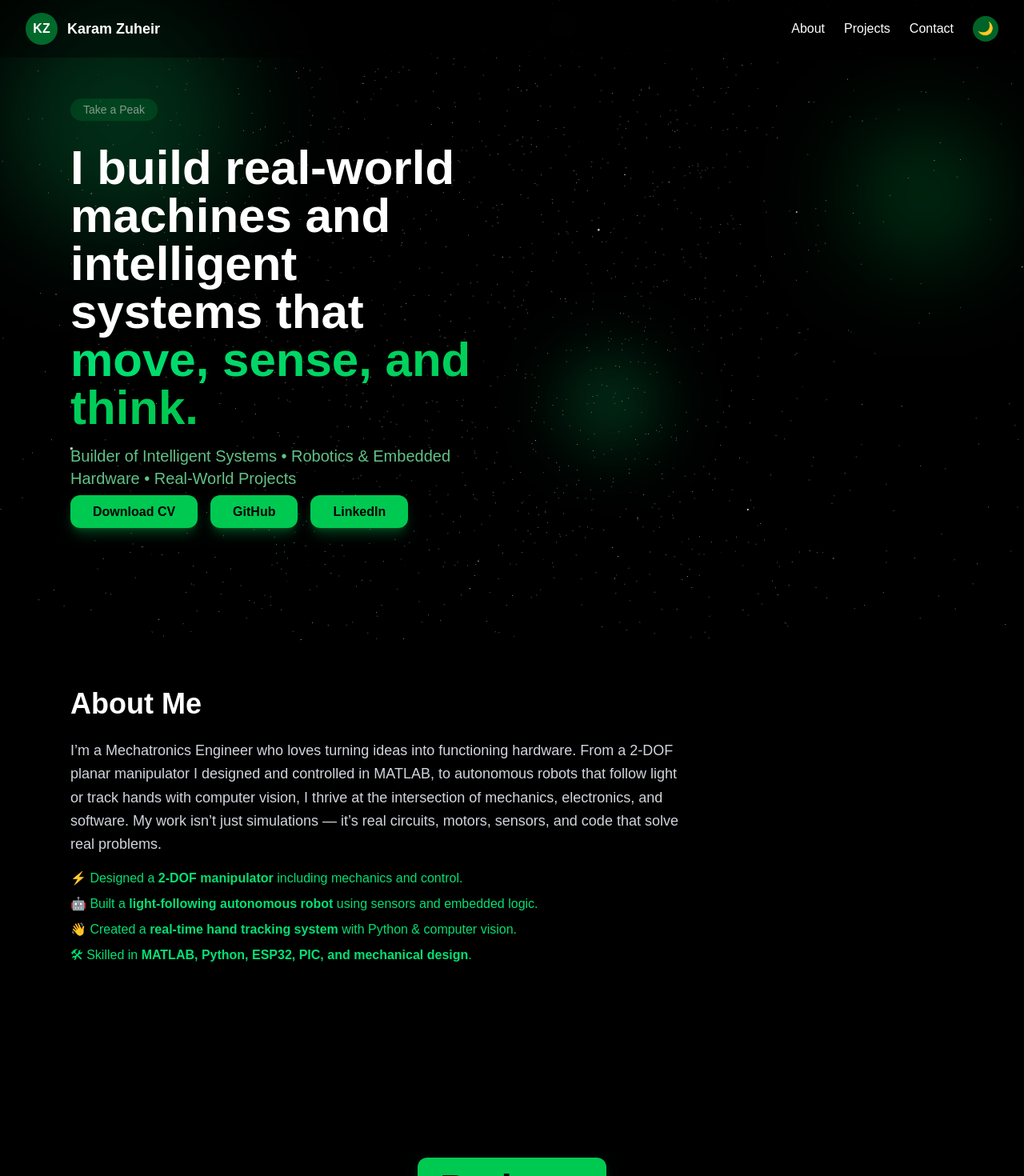
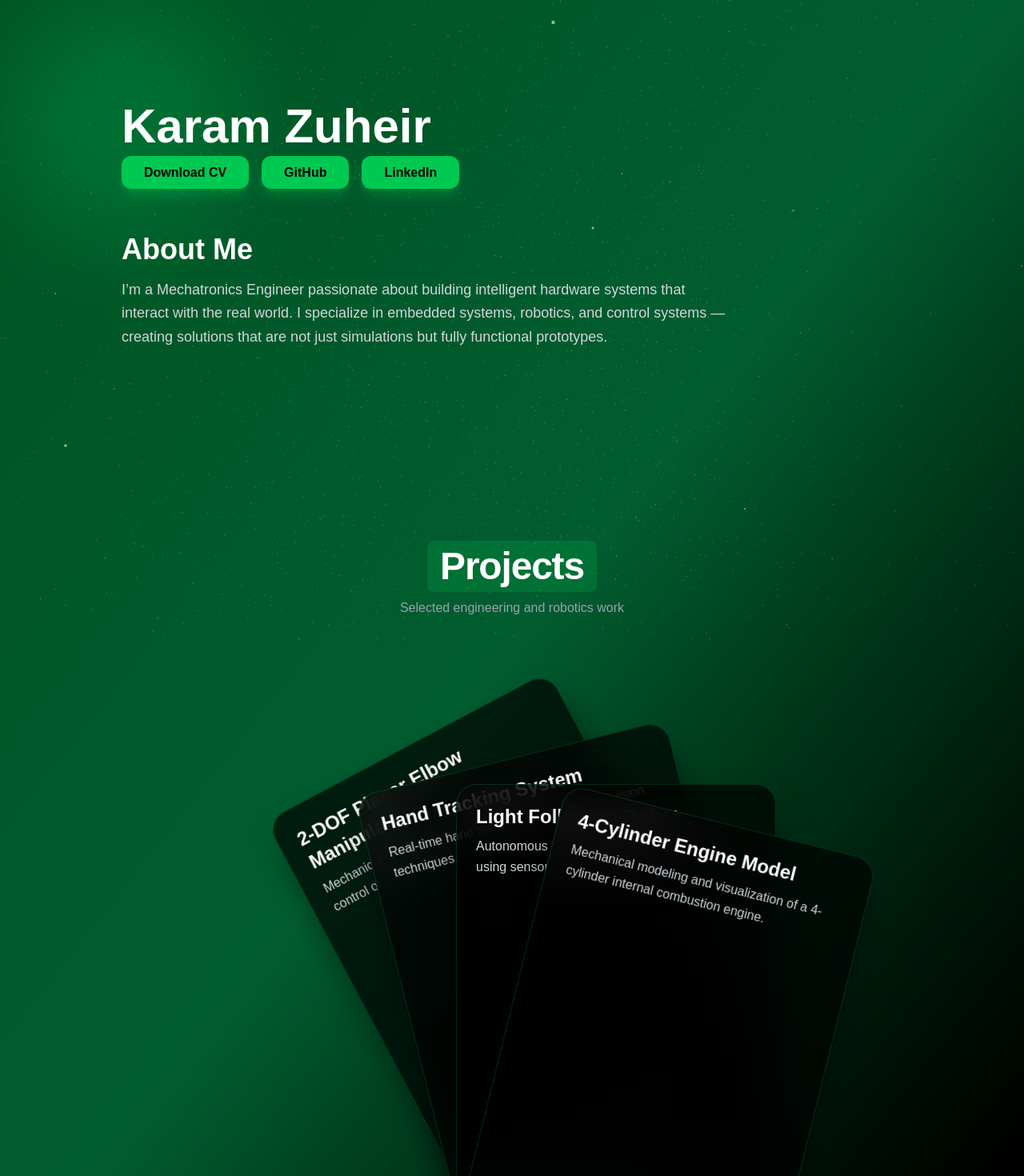
Before and after one commit to Karam-z/portfolio, a Next.js app: page / in a window 1280 px wide. Shown: the top 1470 px of the page at 80% size. Built offline with nearby package versions, Linux system fonts and the light colour scheme.

Commit message:
Update portfolio

```diff
--- a/app/page.tsx
+++ b/app/page.tsx
@@ -1,176 +1,121 @@
 "use client";
 
-import { motion, Variants } from "framer-motion";
+import { motion } from "framer-motion";
 import CursorGlow from "./components/CursorGlow";
 import MagneticButton from "./components/MagneticButton";
 import Particles from "./components/Particles";
 
 export default function Home() {
   return (
-    <main className="min-h-screen relative overflow-x-hidden bg-black text-white">
+    <main className="min-h-screen relative overflow-hidden bg-black text-white">
 
-      {/* Navbar */}
-      <nav className="fixed top-0 left-0 w-full z-50 flex justify-between items-center px-8 py-4 backdrop-blur-md bg-black/40">
-        <div className="flex items-center gap-3">
-          <div className="w-10 h-10 rounded-full bg-green-500/50 flex items-center justify-center text-white font-bold">KZ</div>
-          <span className="text-white font-semibold text-lg">Karam Zuheir</span>
-        </div>
-        <div className="flex items-center gap-6 text-white font-medium">
-
-          <a href="#about" className="hover:text-green-400 transition-colors">About</a>
-          <a href="#projects" className="hover:text-green-400 transition-colors">Projects</a>
-          <a href="#contact" className="hover:text-green-400 transition-colors">Contact</a>
-          <button className="w-8 h-8 rounded-full bg-green-500/50 flex items-center justify-center text-black">🌙</button>
-        </div>
-      </nav>
-
-      {/* Cursor glow & Particles */}
+      {/* Background Effects */}
       <Particles />
       <CursorGlow />
-
-      {/* Animated background */}
-      <div className="absolute inset-0 bg-gradient-radial from-green-500/20 via-green-700/10 to-black opacity-60 animate-pulse" />
+      <div className="absolute inset-0 bg-gradient-to-br from-green-500 via-green-400 to-black opacity-40 animate-pulse" />
 
       {/* HERO SECTION */}
-      <section className="relative z-10 max-w-6xl mx-auto px-6 pt-32 pb-20 flex flex-col md:flex-row items-center justify-between gap-12">
-
-        {/* Left side */}
-        <div className="flex-1 text-center md:text-left space-y-6">
-          <motion.div
-            initial={{ y: -10, opacity: 0 }}
-            animate={{ y: 0, opacity: 1 }}
-            transition={{ duration: 1, repeat: Infinity, repeatType: "reverse", delay: 0.2 }}
-            className="inline-block bg-green-500/30 px-4 py-1 rounded-full text-sm"
-          >
-            Take a Peak
-          </motion.div>
-
+      <section className="relative z-10 max-w-5xl mx-auto px-4 sm:px-6 pt-24 sm:pt-32 pb-16 sm:pb-20 text-center sm:text-left">
+        {/* Hero Heading */}
         <motion.h1
           initial={{ y: 80, opacity: 0, filter: "blur(10px)" }}
           animate={{ y: 0, opacity: 1, filter: "blur(0px)" }}
           transition={{ duration: 1, ease: [0.16, 1, 0.3, 1] }}
-            className="text-5xl md:text-6xl font-bold mb-4"
+          className="text-4xl sm:text-6xl font-bold mb-4"
         >
-            I build real-world machines and intelligent systems that{" "}
-            <span className="bg-clip-text text-transparent bg-gradient-to-r from-green-400 to-green-500">
-              move, sense, and think.
-            </span>
+          Karam Zuheir
         </motion.h1>
 
-          <motion.p
-            initial={{ opacity: 0, y: 20 }}
-            animate={{ opacity: 1, y: 0 }}
-            transition={{ duration: 0.8, delay: 0.8 }}
-            className="text-green-300/80 text-xl mb-4"
-          >
-            Builder of Intelligent Systems • Robotics & Embedded Hardware • Real-World Projects
-          </motion.p>
-
+        {/* Buttons */}
         <motion.div
           initial="hidden"
           animate="visible"
-            variants={{ hidden: {}, visible: { transition: { staggerChildren: 0.15, delayChildren: 1.2 } } }}
-            className="flex justify-center md:justify-start gap-4"
+          variants={{
+            hidden: {},
+            visible: { transition: { staggerChildren: 0.15, delayChildren: 0.6 } },
+          }}
+          className="flex flex-col sm:flex-row gap-4 justify-center sm:justify-start mb-16"
         >
-            <motion.div variants={fadeUpVariants}><MagneticButton href="/cv.pdf">Download CV</MagneticButton></motion.div>
-            <motion.div variants={fadeUpVariants}><MagneticButton href="https://github.com/Karam-z" target="_blank">GitHub</MagneticButton></motion.div>
-            <motion.div variants={fadeUpVariants}><MagneticButton href="https://www.linkedin.com/in/karam-zuheir-544523355/" target="_blank">LinkedIn</MagneticButton></motion.div>
+          <motion.div variants={{ hidden: { y: 30, opacity: 0 }, visible: { y: 0, opacity: 1 } }}>
+            <MagneticButton href="/cv.pdf">Download CV</MagneticButton>
           </motion.div>
-        </div>
+          <motion.div variants={{ hidden: { y: 30, opacity: 0 }, visible: { y: 0, opacity: 1 } }}>
+            <MagneticButton href="https://github.com" target="_blank">GitHub</MagneticButton>
+          </motion.div>
+          <motion.div variants={{ hidden: { y: 30, opacity: 0 }, visible: { y: 0, opacity: 1 } }}>
+            <MagneticButton href="https://linkedin.com" target="_blank">LinkedIn</MagneticButton>
+          </motion.div>
+        </motion.div>
 
-        {/* Right side - decorative floating shapes */}
-        <div className="flex-1 relative w-full h-72 md:h-96">
-          <motion.div
-            className="absolute w-40 h-40 rounded-full bg-green-500/30 blur-3xl -top-10 -right-10"
-            animate={{ y: [0, 20, 0], x: [0, 10, 0] }}
-            transition={{ duration: 5, repeat: Infinity, ease: "easeInOut" }}
-          />
-          <motion.div
-            className="absolute w-32 h-32 rounded-full bg-green-400/20 blur-2xl bottom-0 left-10"
-            animate={{ y: [0, -15, 0], x: [0, -5, 0] }}
-            transition={{ duration: 4, repeat: Infinity, ease: "easeInOut" }}
-          />
-        </div>
-      </section>
-
-      {/* ABOUT SECTION */}
+        {/* About Me Section */}
         <motion.section
-        id="about"
           initial={{ opacity: 0, y: 40, filter: "blur(6px)" }}
           whileInView={{ opacity: 1, y: 0, filter: "blur(0px)" }}
-        viewport={{ once: true }}
-        transition={{ duration: 0.8 }}
-        className="relative z-10 max-w-6xl mx-auto px-6 py-32"
+          transition={{ duration: 0.8, ease: [0.22, 1, 0.36, 1] }}
+          viewport={{ once: true, margin: "-100px" }}
+          className="max-w-full sm:max-w-3xl mx-auto sm:mx-0"
         >
-        <h2 className="text-4xl font-bold mb-6">About Me</h2>
-        <p className="text-gray-300 text-lg leading-relaxed max-w-3xl">
-          I’m a Mechatronics Engineer who loves turning ideas into functioning hardware. From a 2-DOF planar manipulator I designed and controlled in MATLAB, to autonomous robots that follow light or track hands with computer vision, I thrive at the intersection of mechanics, electronics, and software. My work isn’t just simulations — it’s real circuits, motors, sensors, and code that solve real problems.
+          <h2 className="text-3xl sm:text-4xl font-bold mb-4">About Me</h2>
+          <p className="text-gray-300 text-base sm:text-lg leading-relaxed px-2 sm:px-0">
+            I’m a Mechatronics Engineer passionate about building intelligent hardware systems that interact
+            with the real world. I specialize in embedded systems, robotics, and control systems — creating
+            solutions that are not just simulations but fully functional prototypes.
           </p>
-        <ul className="mt-4 space-y-2 text-green-400 max-w-3xl">
-          <li>⚡ Designed a <b>2-DOF manipulator</b> including mechanics and control.</li>
-          <li>🤖 Built a <b>light-following autonomous robot</b> using sensors and embedded logic.</li>
-          <li>👋 Created a <b>real-time hand tracking system</b> with Python & computer vision.</li>
-          <li>🛠 Skilled in <b>MATLAB, Python, ESP32, PIC, and mechanical design</b>.</li>
-        </ul>
         </motion.section>
+      </section>
 
       {/* PROJECTS SECTION */}
       <motion.section
-        id="projects"
-        initial={{ opacity: 0, y: 60 }}
+        initial={{ opacity: 0, y: 80 }}
         whileInView={{ opacity: 1, y: 0 }}
+        transition={{ duration: 0.9, ease: [0.22, 1, 0.36, 1] }}
         viewport={{ once: true }}
-        transition={{ duration: 0.9 }}
-        className="relative z-10 max-w-6xl mx-auto px-6 py-32"
+        className="relative z-10 max-w-6xl mx-auto px-4 sm:px-6 py-16 sm:py-40"
       >
-        <div className="mb-16 text-center">
-          <h2 className="text-5xl font-bold tracking-tight inline-block">
-            <MagneticButton href="#">Projects</MagneticButton>
+        {/* Title */}
+        <div className="mb-12 sm:mb-32 text-center">
+          <h2 className="text-4xl sm:text-5xl font-bold tracking-tight inline-block px-4 py-2 bg-green-500/20 rounded-lg">
+            Projects
           </h2>
+          <p className="text-gray-400 mt-2">Selected engineering and robotics work</p>
         </div>
 
         {/* Cards */}
-        <div className="relative h-[480px] flex justify-center items-end">
+        <div className="relative flex flex-col sm:flex-row justify-center items-end gap-6 h-auto sm:h-[560px]">
           <StackedCard
             title="2-DOF Planar Elbow Manipulator"
-            description="Mechanical design, power transmission, and control."
+            description="Mechanical design, power transmission, and control of a planar elbow manipulator."
             tech={["Control Systems", "MATLAB", "Mechanics"]}
             link="https://github.com/Karam-z/2-DOF-Planar-Elbow-Manipulator-Design-Power-Control"
             index={0}
           />
           <StackedCard
             title="Hand Tracking System"
-            description="Real-time hand tracking with computer vision."
+            description="Real-time hand tracking using computer vision techniques."
             tech={["Computer Vision", "Python"]}
             link="https://github.com/Karam-z/Hand-Tracking"
             index={1}
           />
           <StackedCard
             title="Light Following Robot"
-            description="Autonomous robot that follows light intensity."
+            description="Autonomous robot that follows light intensity using sensors and control logic."
             tech={["Embedded Systems", "Robotics"]}
             link="https://github.com/Karam-z/LIGHT-FOLLOWING-ROBOT"
             index={2}
           />
           <StackedCard
             title="4-Cylinder Engine Model"
-            description="Mechanical modeling of a 4-cylinder engine."
+            description="Mechanical modeling and visualization of a 4-cylinder internal combustion engine."
             tech={["Mechanical Design", "Kinematics"]}
             link="https://github.com/Karam-z/4-cylider-engine"
             index={3}
           />
         </div>
       </motion.section>
-
-      {/* Footer */}
-      <footer className="text-gray-400 text-sm text-center py-10 border-t border-green-400/20">
-        © 2026 Karam Zuheir • <a href="karam.zuheir2@gmail.com" className="text-green-400 hover:underline">Contact</a>
-      </footer>
     </main>
   );
 }
 
-// ================= STACKED CARD COMPONENT =================
 function StackedCard({ title, description, tech, link, index }: {
   title: string;
   description: string;
@@ -192,30 +137,26 @@ function StackedCard({ title, description, tech, link, index }: {
       href={link}
       target="_blank"
       initial={{ y: yOffset, x: xOffset, rotate: rotation, opacity: 0 }}
-      whileInView={{ y: yOffset, x: xOffset, rotate: rotation, opacity: 1 }}
-      whileHover={{ x: direction * (80 + distanceFromCenter * 40), y: -60, scale: 1.2, rotate: 5 }}
+      whileInView={{ opacity: 1 }}
+      whileHover={{ x: direction * (80 + distanceFromCenter * 40), y: -60, scale: 1.18, rotate: 0 }}
       transition={{ type: "spring", stiffness: 260, damping: 18 }}
       viewport={{ once: true }}
-      className="absolute bottom-0 cursor-pointer"
+      className="absolute bottom-0 cursor-pointer w-full sm:w-[400px] h-auto sm:h-[560px]"
       style={{ zIndex: index }}
     >
-      <div className="w-[400px] h-[420px] rounded-2xl bg-black/40 backdrop-blur-lg border border-green-400/30 shadow-lg shadow-green-900/30 p-8 flex flex-col justify-between hover:border-green-500 hover:shadow-xl transition-all duration-300">
+      <div className="w-full h-full rounded-[26px] bg-black/70 border border-green-500/20 shadow-2xl shadow-black/70 backdrop-blur-xl p-6 flex flex-col justify-between">
         <div>
-          <h3 className="text-2xl font-bold mb-3">{title}</h3>
-          <p className="text-gray-300 text-sm leading-relaxed">{description}</p>
+          <h3 className="text-xl sm:text-2xl font-bold mb-2">{title}</h3>
+          <p className="text-gray-300 text-sm sm:text-base leading-relaxed">{description}</p>
         </div>
-        <div className="flex flex-wrap gap-2">
+        <div className="flex flex-wrap gap-2 mt-4">
           {tech.map((item) => (
-            <span key={item} className="text-xs px-3 py-1 rounded-full bg-green-500/15 text-green-400 border border-green-400/20">{item}</span>
+            <span key={item} className="text-xs px-3 py-1 rounded-full bg-green-500/15 text-green-400 border border-green-500/20">
+              {item}
+            </span>
           ))}
         </div>
       </div>
     </motion.a>
   );
 }
-
-// ================= FRAMER MOTION VARIANTS =================
-const fadeUpVariants: Variants = {
-  hidden: { opacity: 0, y: 30, filter: "blur(6px)" },
-  visible: { opacity: 1, y: 0, filter: "blur(0px)", transition: { duration: 0.8, ease: [0.22, 1, 0.36, 1] } },
-};
```
Lines whose indentation alone changed are shown as unchanged.
